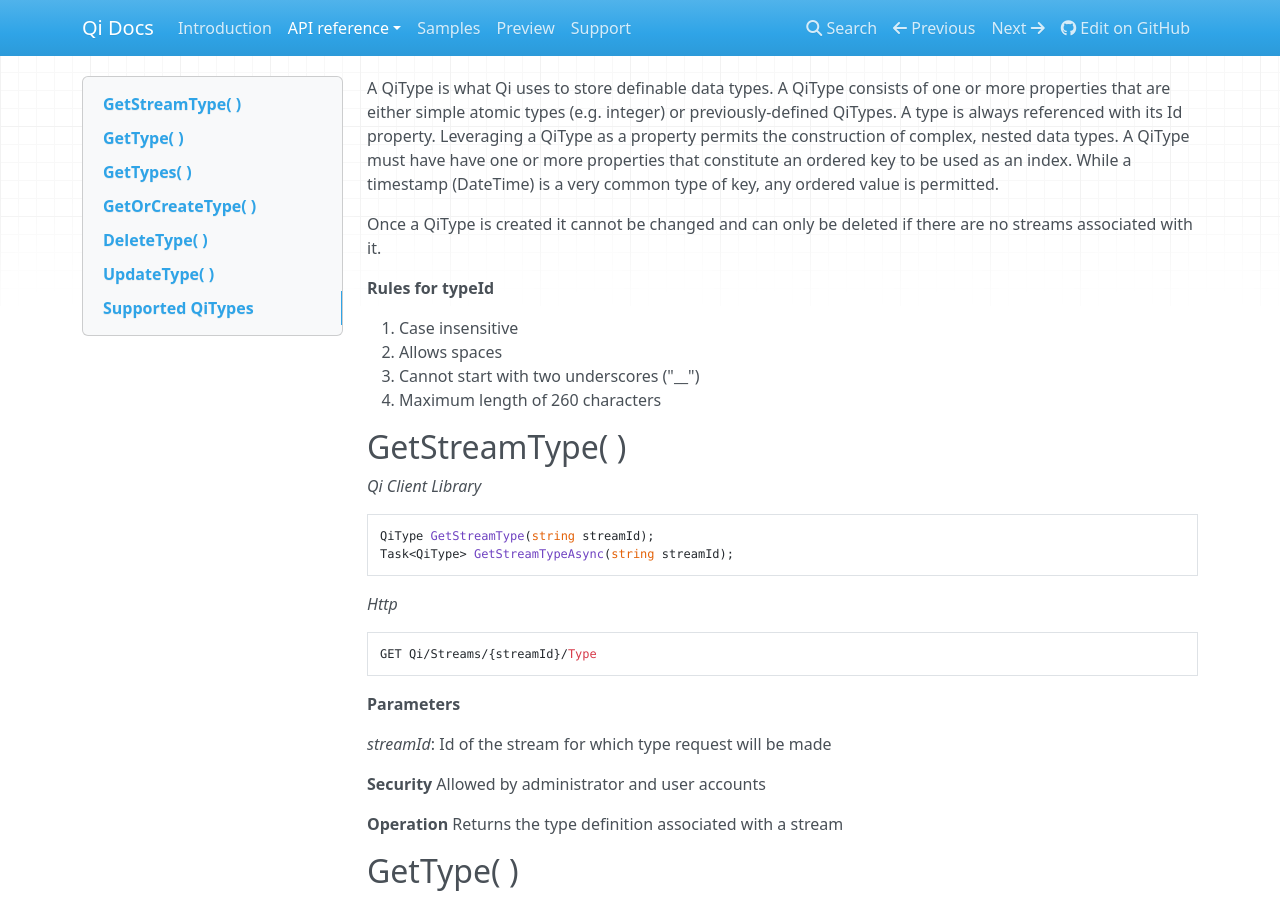
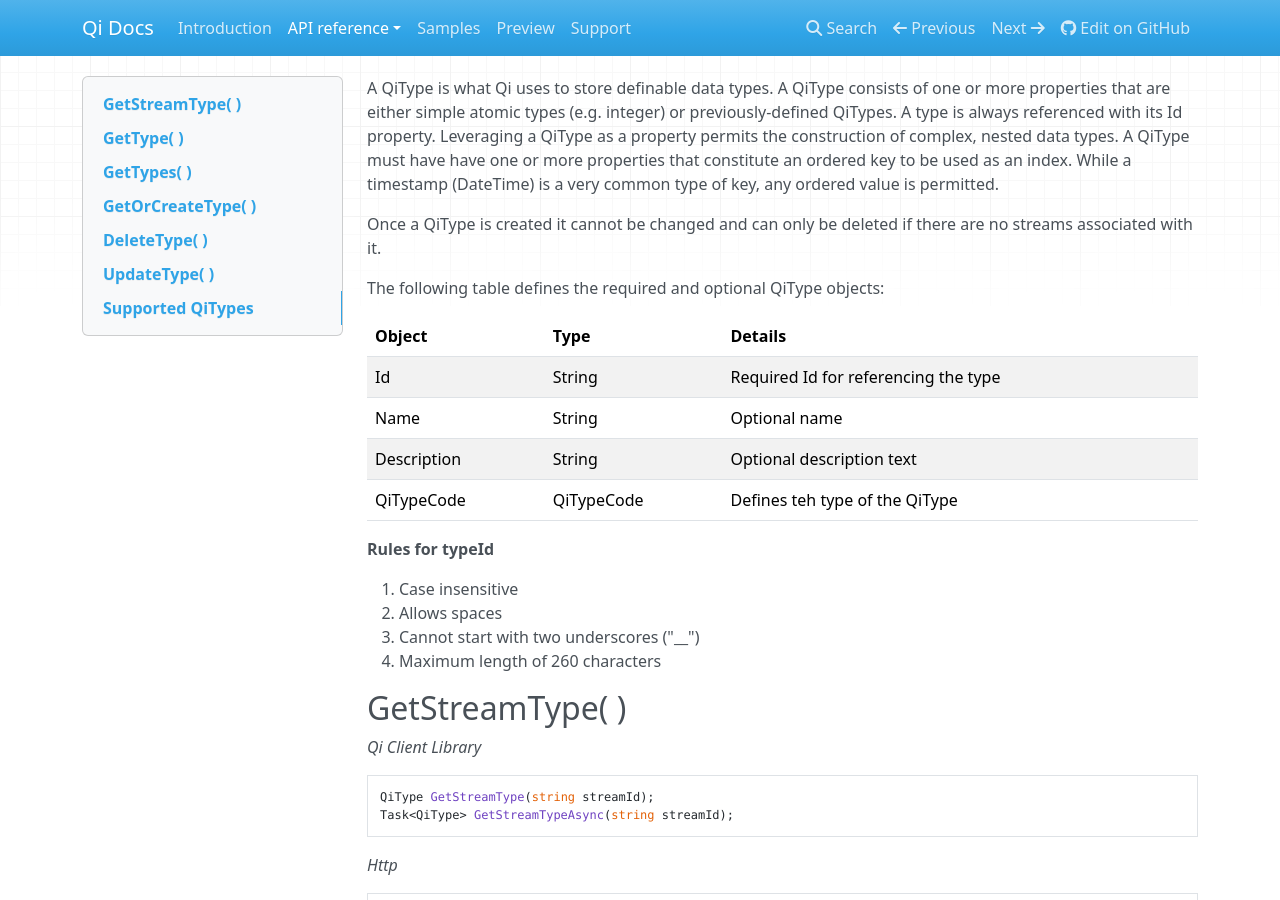
Before and after one commit to ssuryanarayanan/Qi-Docs, an MkDocs documentation site: the page built from docs/QiTypes.md, in a window 1280 px wide and 900 px high. Built offline with MkDocs 1.6.1, drawn with Linux system fonts in a browser that asks for light colours; nearby versions of some CDN libraries; old or Windows-style settings are respelled for this version of MkDocs.

Commit message:
Update QiTypes.md

```diff
--- a/docs/QiTypes.md
+++ b/docs/QiTypes.md
@@ -1,6 +1,15 @@
 A QiType is what Qi uses to store definable data types. A QiType consists of one or more properties that are either simple atomic types (e.g. integer) or previously-defined QiTypes. A type is always referenced with its Id property. Leveraging a QiType as a property permits the construction of complex, nested data types. A QiType must have have one or more properties that constitute an ordered key to be used as an index. While a timestamp (DateTime) is a very common type of key, any ordered value is permitted.
 
 Once a QiType is created it cannot be changed and can only be deleted if there are no streams associated with it.
+
+The following table defines the required and optional QiType objects:
+
+|Object|Type|Details|
+|---|---|---|
+|Id|String|Required Id for referencing the type|
+|Name|String|Optional name|
+|Description|String|Optional description text|
+|QiTypeCode|QiTypeCode|Defines teh type of the QiType|
 
 __Rules for typeId__
 
```
